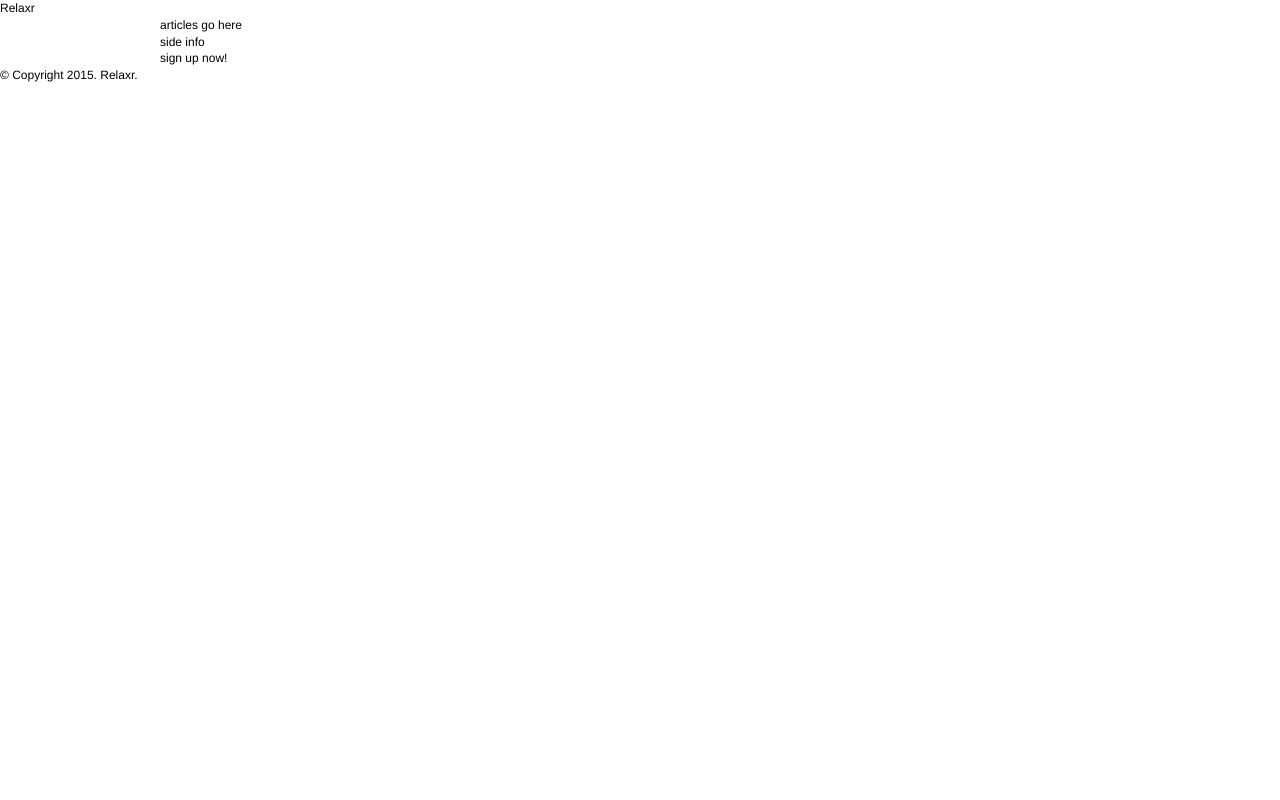
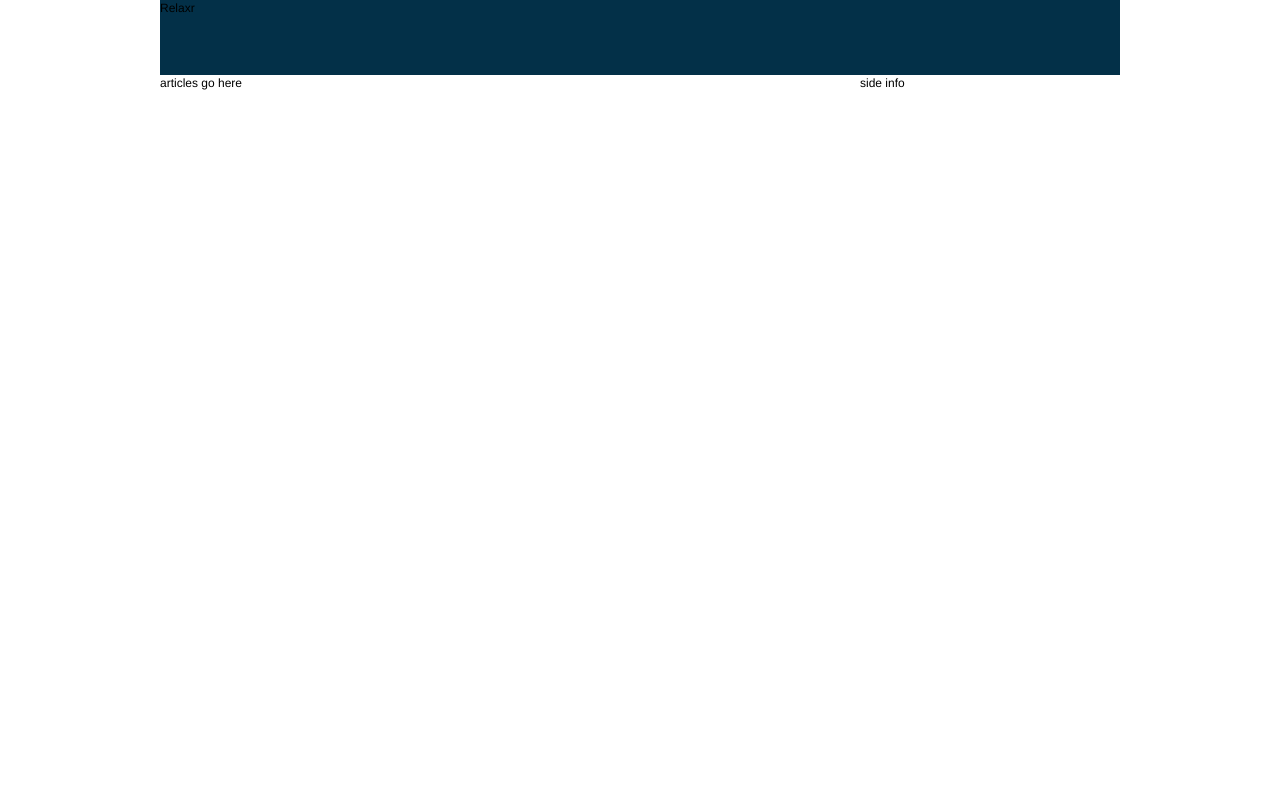
Before and after one commit to dwalsh289/relaxr_practice, a plain HTML site: page index.html in a window 1280 px wide. Shown: the top 800 px of the page. Drawn offline with Linux system fonts and the light colour scheme.

Commit message:
werkhve
skfjhvw;

```diff
--- a/css/style.css
+++ b/css/style.css
@@ -1,7 +1,7 @@
 /*
 Project Name: Blank Template
-Client: Your Client
-Author: Your Name
+Client: Relaxr
+Author: Dylan Walsh
 Developer @GA in NYC
 */
 
@@ -46,13 +46,15 @@ Developer @GA in NYC
 /*******************************************/
 
 body {
-     color: #000;
+     background-color: white;
      font-size: 12px;
      line-height: 1.4;
      font-family: Helvetica, Arial, sans-serif;
 }
 
-
+h1, h2 {
+  color: white;
+}
 /******************************************
 /* LAYOUT
 /*******************************************/
@@ -61,14 +63,68 @@ body {
 #container {
   width: 960px;
   margin: auto;
+  height: 2000px;
+  border: 2px solid black;
+  background-color: #eee;
+  border: 0px solid black;
+  clear: left;
 }
 
+.header {
+  width: 960px;
+  height: 75px;
+  border: 0px;
+  margin: auto;
+  padding: 0px;
+  background-color: #033048;
+}
+
+.article_space {
+  width: 700px;
+  height: 1000px;
+  border: 0px solid black;
+  margin: 0px;
+  background-color: white;
+  float: left;
+
+}
+
+.side_bar {
+  width: 260px;
+  height: 1000px;
+  border: 0px solid black;
+  margin: 0px;
+  background-color: white;
+  float: left;
+
+}
+
+.yellow {
+  width: 960px;
+  height: 75px;
+  border: 0px;
+  margin: auto;
+  padding: 0px;
+  background-color: #f9e42e;
+  float: left;
+}
+
+.media_footer {
+  width: 960px;
+  height: 300px;
+  border: 0px;
+  margin: auto;
+  padding: 15px;
+  background-color: #121212;
+  float: left;
+}
 header {
 
 }
 
 footer {
-
+  text-align: center;
+  color: white;
 }
 
 /******************************************
```
